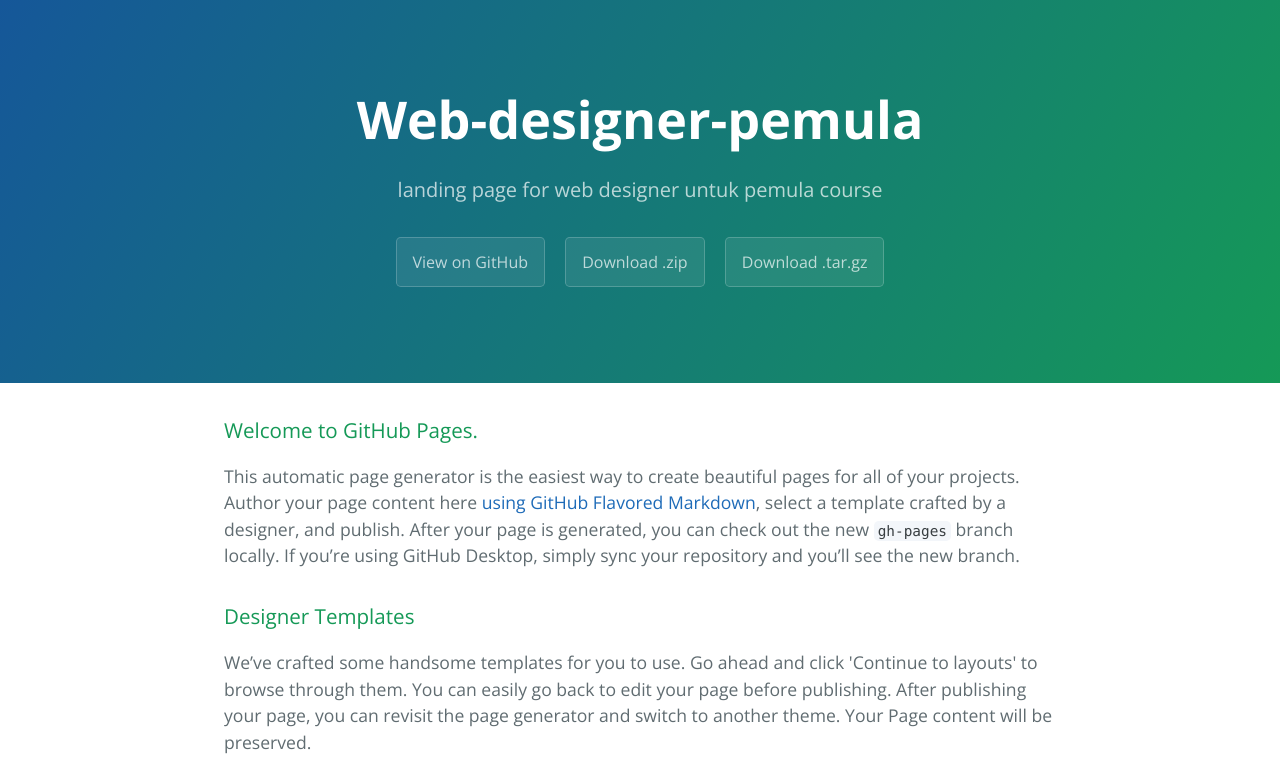
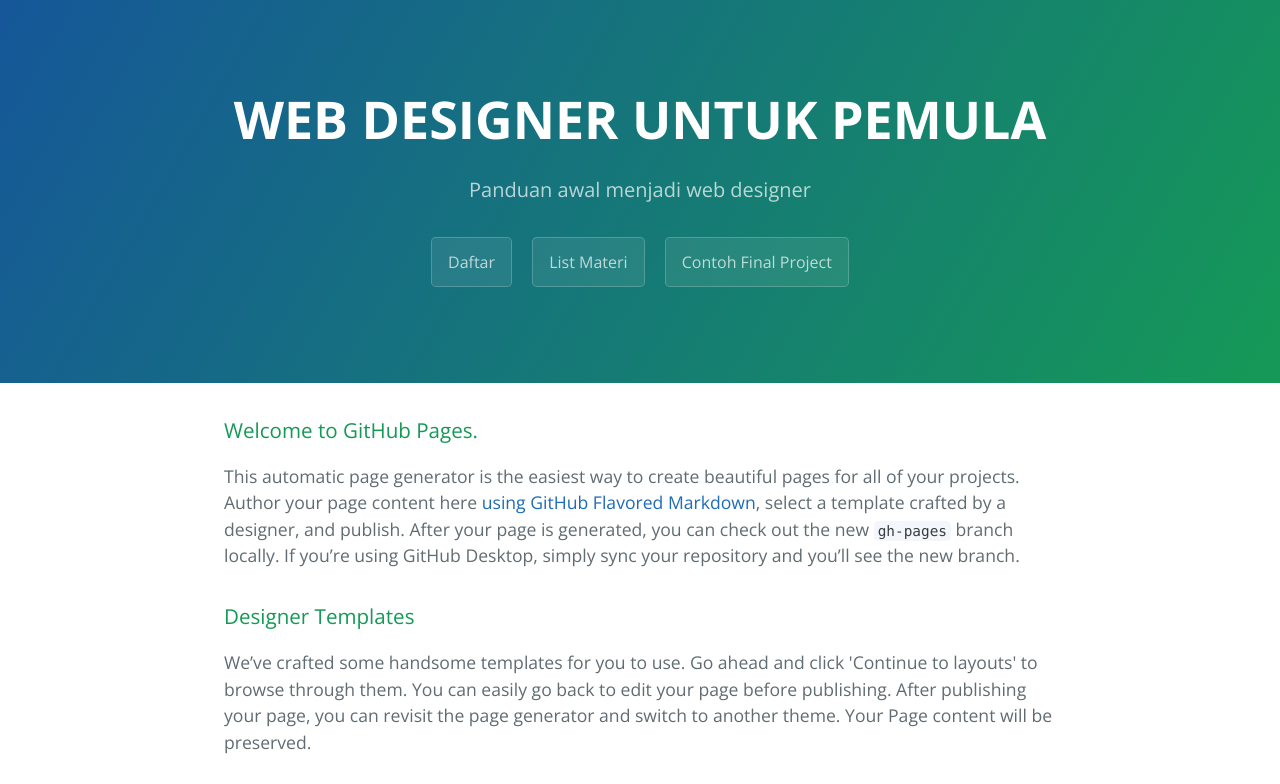
Before and after one commit to cjlabs/web-designer-pemula, a website: page index.html in a window 1280 px wide. Shown: the top 784 px of the page. Drawn offline with nearby package versions, Linux system fonts and the light colour scheme.

Commit message:
updated landing page

```diff
--- a/index.html
+++ b/index.html
@@ -11,11 +11,11 @@
   </head>
   <body>
     <section class="page-header">
-      <h1 class="project-name">Web-designer-pemula</h1>
-      <h2 class="project-tagline">landing page for web designer untuk pemula course</h2>
-      <a href="https://github.com/cjlabs/web-designer-pemula" class="btn">View on GitHub</a>
-      <a href="https://github.com/cjlabs/web-designer-pemula/zipball/master" class="btn">Download .zip</a>
-      <a href="https://github.com/cjlabs/web-designer-pemula/tarball/master" class="btn">Download .tar.gz</a>
+    <h1 class="project-name">WEB DESIGNER UNTUK PEMULA</h1>
+      <h2 class="project-tagline">Panduan awal menjadi web designer</h2>
+      <a href="https://github.com/cjlabs/web-designer-pemula" class="btn">Daftar</a>
+      <a href="https://github.com/cjlabs/web-designer-pemula/zipball/master" class="btn">List Materi</a>
+      <a href="https://github.com/cjlabs/web-designer-pemula/tarball/master" class="btn">Contoh Final Project</a>
     </section>
 
     <section class="main-content">
```
